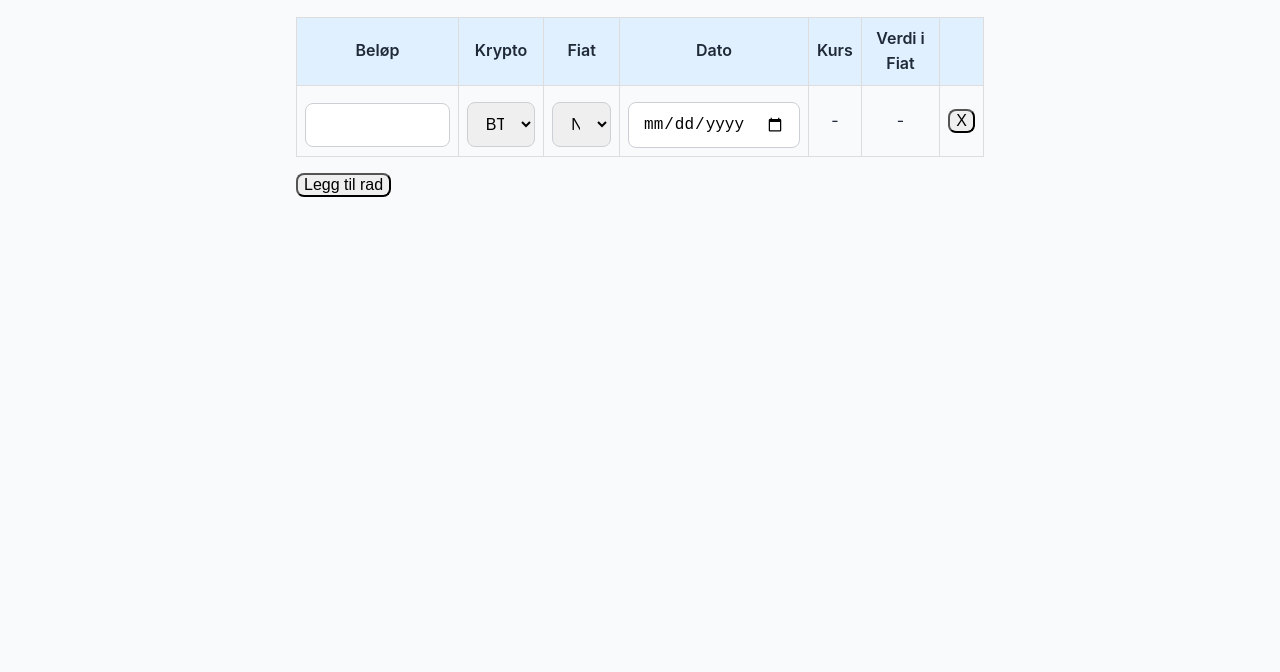
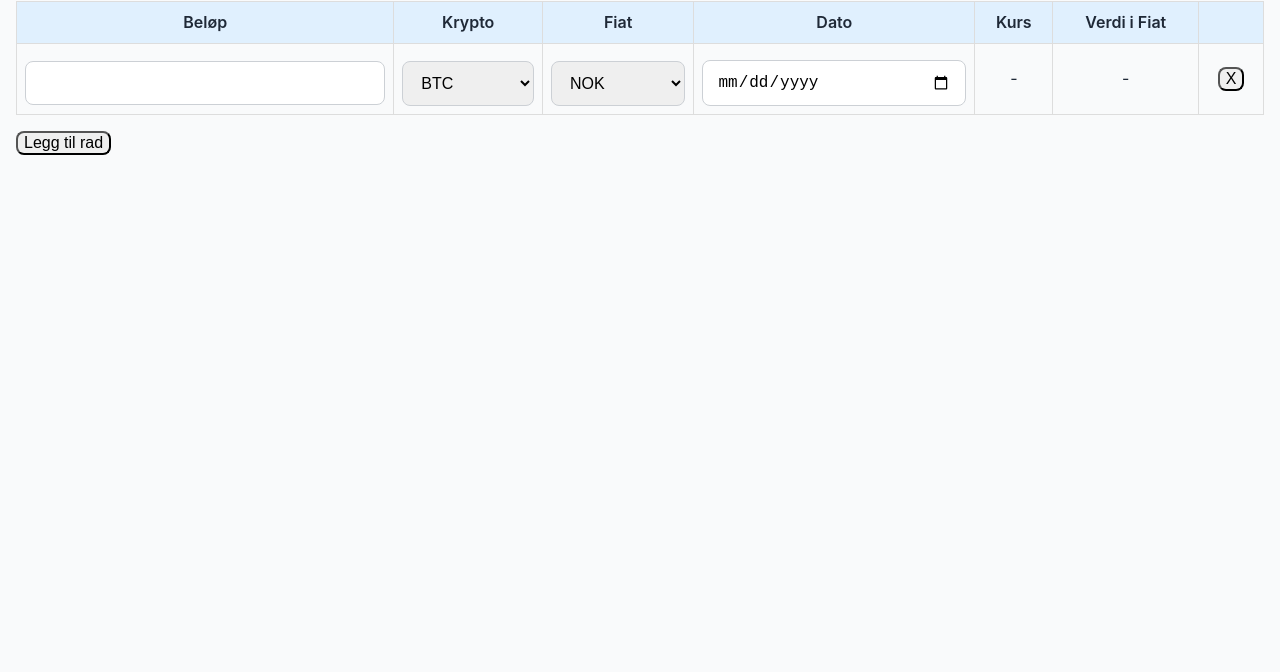
Before and after one commit to Almasy74/toolsified, a website: page crypto.html in a window 1280 px wide. Shown: the part 128-800 px from the top of the page. Drawn offline with Linux system fonts and the light colour scheme.

Commit message:
Update crypto.html

```diff
--- a/crypto.html
+++ b/crypto.html
@@ -6,15 +6,38 @@
   <title>Smart Crypto Converter</title>
   <link rel="stylesheet" href="/style.css" />
   <style>
-    .table { width: 100%; border-collapse: collapse; margin-top: 1rem; }
-    .table th, .table td { border: 1px solid #ddd; padding: 0.5rem; text-align: center; }
-    .row-controls { margin-top: 1rem; display: flex; gap: 1rem; }
-    .input-group { display: flex; flex-direction: column; gap: 0.25rem; }
+    main.container {
+      max-width: 100%;
+      padding: 1rem;
+    }
+    .table {
+      width: 100%;
+      border-collapse: collapse;
+      margin-top: 1rem;
+      table-layout: auto;
+    }
+    .table th, .table td {
+      border: 1px solid #ddd;
+      padding: 0.5rem;
+      text-align: center;
+      white-space: nowrap;
+    }
+    .row-controls {
+      margin-top: 1rem;
+      display: flex;
+      gap: 1rem;
+    }
+    .input-group {
+      display: flex;
+      flex-direction: column;
+      gap: 0.25rem;
+    }
   </style>
 </head>
 <body>
   <main class="container">
     <h1>Smart Crypto Converter</h1>
+    <div style="overflow-x: auto">
       <table class="table" id="cryptoTable">
         <thead>
           <tr>
@@ -29,6 +52,7 @@
         </thead>
         <tbody></tbody>
       </table>
+    </div>
     <div class="row-controls">
       <button onclick="addRow()">Legg til rad</button>
     </div>
```
Lines whose indentation alone changed are shown as unchanged.
